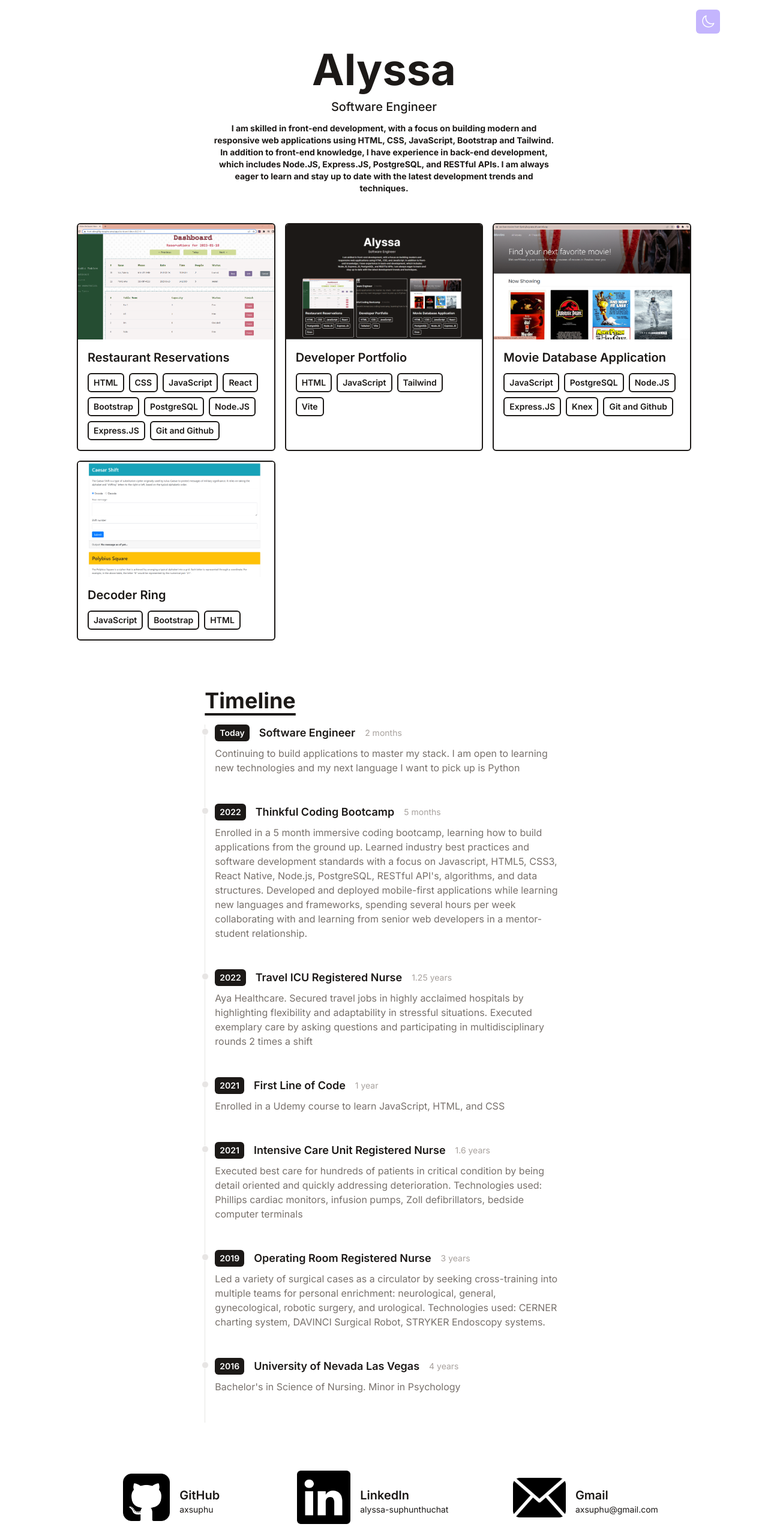
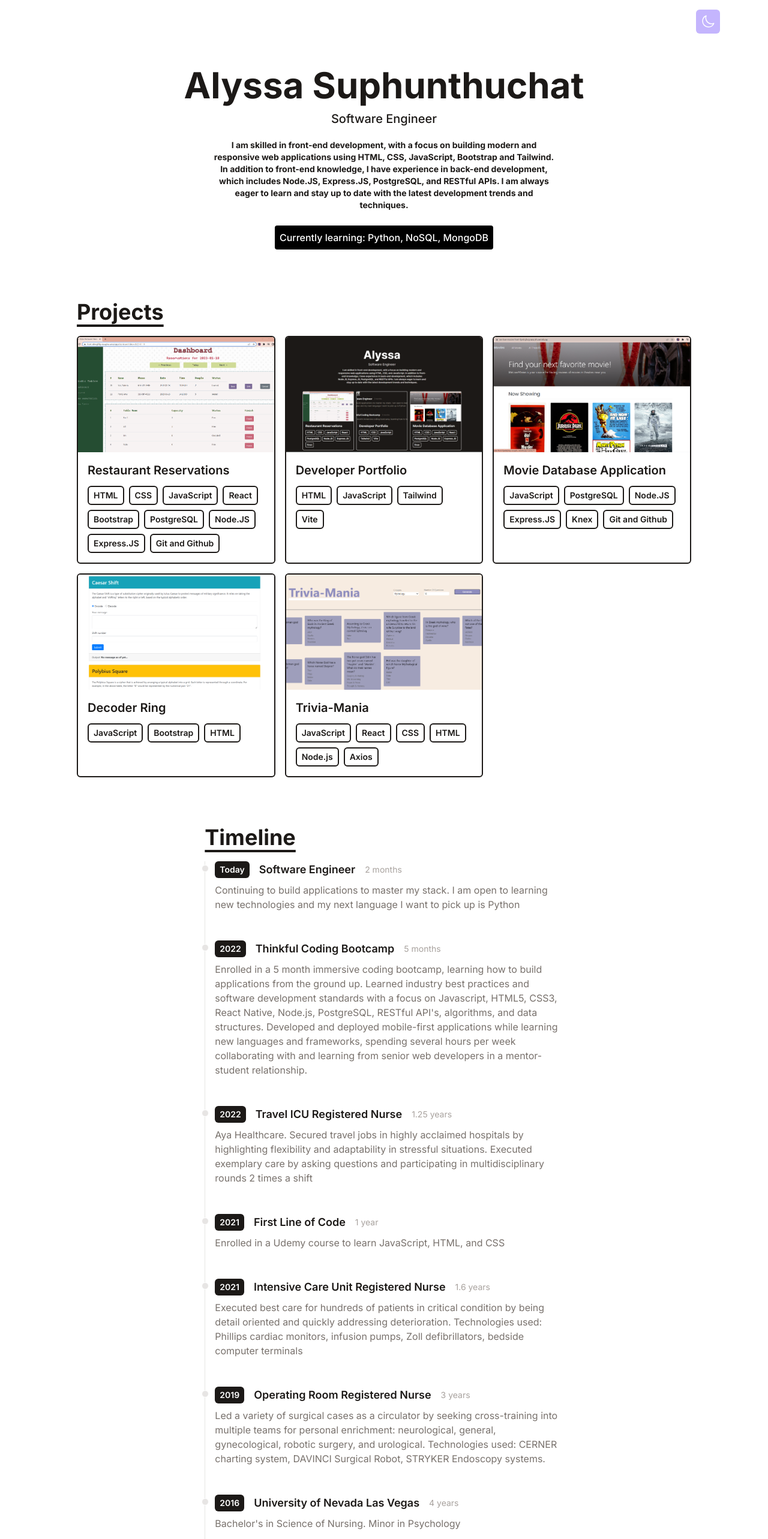
Before and after one commit to axsuphu/alyssa_suphunthuchat, a React (Vite) app: page / in a window 1280 px wide. Shown: the top 2566 px of the page at 60% size. Built offline with nearby package versions, Linux system fonts and the light colour scheme.

Commit message:
added Trivia-Mania and edited Socials layout

```diff
--- a/src/components/Intro.jsx
+++ b/src/components/Intro.jsx
@@ -2,11 +2,11 @@ import React from "react";
 
 function Intro() {
   return (
-    <div className="flex items-center justify-center flex-col text-center pt-20 pb-6">
-      <h1 className="text-4xl md:text-7xl dark:text-white mb-1 md:mb-3 font-bold">
-        Alyssa
+    <div className="flex items-center justify-center flex-col text-center pt-28 pb-16">
+      <h1 className="text-3xl md:text-6xl dark:text-white mb-1 md:mb-3 font-bold">
+        Alyssa Suphunthuchat
       </h1>
-      <p className="text-base md:text-xl mb-3 font-medium">Software Engineer</p>
+      <p className="text-base md:text-xl mb-5 font-medium">Software Engineer</p>
       <p className="text-sm max-w-xl mb-6 font-bold">
         I am skilled in front-end development, with a focus on building modern
         and responsive web applications using HTML, CSS, JavaScript, Bootstrap
@@ -15,6 +15,9 @@ function Intro() {
         and RESTful APIs. I am always eager to learn and stay up to date with
         the latest development trends and techniques.
       </p>
+      <h2 className="bg-black dark:bg-white text-white dark:text-black font-medium rounded p-2 mb-5">
+        Currently learning: Python, NoSQL, MongoDB
+      </h2>
     </div>
   );
 }
--- a/src/components/Portfolio.jsx
+++ b/src/components/Portfolio.jsx
@@ -1,9 +1,14 @@
 import React from "react";
 import portfolio from "../data/portfolio";
 import PortfolioItem from "./PortfolioItem";
+import Title from "./Title";
 
 function Portfolio() {
   return (
+    <>
+      <div>
+        <Title>Projects</Title>
+      </div>
       <div className="flex flex-col md:flex-row items-center justify-center">
         <div className="grid grid-cols-1 md:grid-cols-2 lg:grid-cols-3 gap-4">
           {portfolio.map((project) => (
@@ -16,6 +21,7 @@ function Portfolio() {
           ))}
         </div>
       </div>
+    </>
   );
 }
 
--- a/src/components/SocialItem.jsx
+++ b/src/components/SocialItem.jsx
@@ -1,14 +1,18 @@
 import React from "react";
 
-function PortfolioItem({ website, imgUrl, username, link }) {
+function SocialItem({ website, imgUrl, username, link }) {
   return (
     <a
       href={link}
       target="blank"
       rel="noopener noreferrer"
-      className="flex flex-row items-center justify-center gap-4"
+      className="flex flex-row items-center md:justify-center lg:justify-center gap-4 mb-4 ml-7"
     >
-      <img src={imgUrl} alt="social" className="w-1/4 cursor-pointer" />
+      <img
+        src={imgUrl}
+        alt="social"
+        className="w-1/5 cursor-pointer dark:bg-white rounded-md p-1"
+      />
       <div>
         <h3 className="text-lg md:text-xl dark:text-white mt-2 md:mt-3 font-semibold">
           {website}
@@ -19,4 +23,4 @@ function PortfolioItem({ website, imgUrl, username, link }) {
   );
 }
 
-export default PortfolioItem;
+export default SocialItem;
--- a/src/components/Socials.jsx
+++ b/src/components/Socials.jsx
@@ -5,7 +5,7 @@ import SocialItem from "./SocialItem";
 function Socials() {
   return (
     <div className="flex flex-row items-center justify-center mb-20 ">
-      <div className="flex flex-row items-center justify-center">
+      <div className="flex flex-col med:flex-row lg:flex-row items-center justify-center">
         {socials.map((account) => (
           <SocialItem
             website={account.website}
--- a/src/data/portfolio.js
+++ b/src/data/portfolio.js
@@ -19,7 +19,7 @@ export default [
     title: "Developer Portfolio",
     imgUrl: "/assets/portfolio-darkmode-demo.png",
     stack: ["HTML", "JavaScript", "Tailwind", "Vite"],
-    link: "https://axsuphu-github-2cie0dtp0-axsuphu.vercel.app/",
+    link: "https://axsuphu-github-io.vercel.app/",
   },
   {
     title: "Movie Database Application",
@@ -40,4 +40,10 @@ export default [
     stack: ["JavaScript", "Bootstrap", "HTML"],
     link: "https://decoder-ring-project-xi.vercel.app/",
   },
+  {
+    title: "Trivia-Mania",
+    imgUrl: "/assets/trivia-mania-demo.png",
+    stack: ["JavaScript", "React", "CSS", "HTML", "Node.js", "Axios"],
+    link: "https://trivia-mania.vercel.app/",
+  },
 ];
```
Also changed, not shown: public/assets/trivia-mania-demo.png (added). Lines whose indentation alone changed are shown as unchanged.
